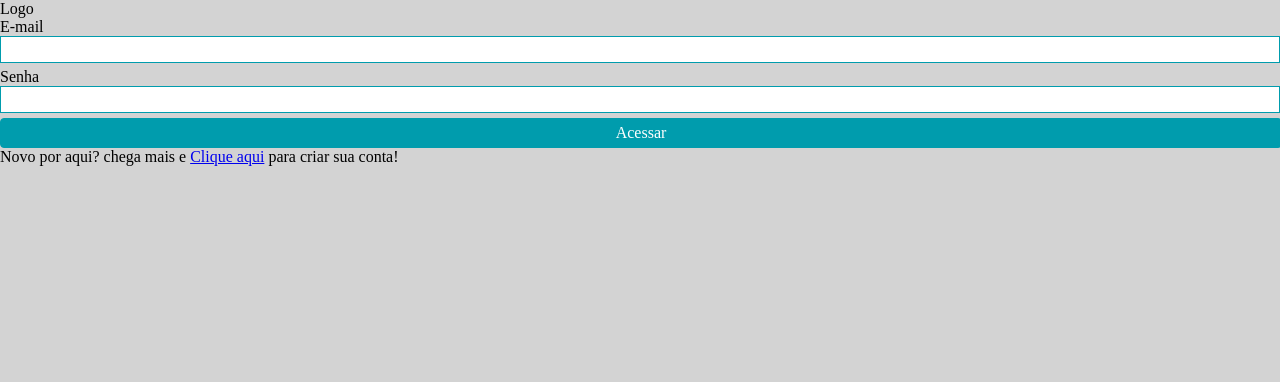
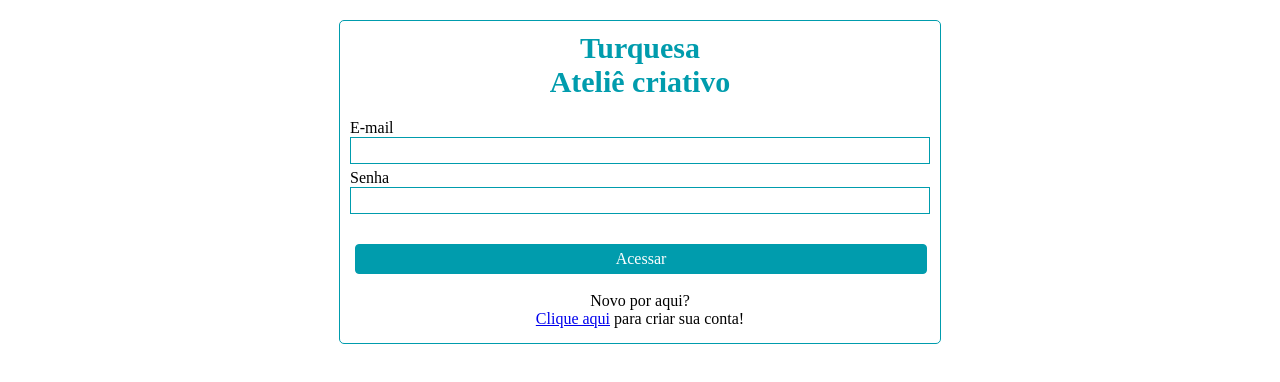
Before and after one commit to wallaceSW11/wallsaller, a Vue app in the folder frontend/: page /login in a window 1280 px wide. Shown: the top 382 px of the page. Built offline with nearby package versions, Linux system fonts and the light colour scheme.

Commit message:
fixing order page

```diff
--- a/frontend/public/index.html
+++ b/frontend/public/index.html
@@ -11,7 +11,12 @@
                 margin: 0;
                 padding: 0;
                 box-sizing: border-box;
-                background-color: #d3d3d3;
+                background-color: #fff;
+
+            }
+
+            strong {
+                font-weight: bold;
             }
         </style>
     </head>
--- /dev/null
+++ b/frontend/src/components/buttons/savecancel/ButtonSaveCancel.vue
@@ -0,0 +1,42 @@
+<template>
+    <div class="main-buttons">
+        <div class="item-save">
+            <button-custom text="Salvar" @click="$emit('save-clicked')" />
+        </div>
+        <div class="item">
+            <button-custom
+                text="Cancelar"
+                secondary
+                @click="$emit('save-clicked')"
+            />
+        </div>
+    </div>
+</template>
+
+<script>
+import ButtonCustom from "../buttons/button/ButtonCustom.vue";
+
+export default {
+    name: "ButtonSaveCancel",
+    emits: ["save-clicked", "cancel-clicked"],
+    components: {
+        ButtonCustom,
+    },
+};
+</script>
+
+<style lang="scss" scoped>
+.item-save {
+    display: flex;
+    margin-bottom: 5px;
+}
+
+.item {
+    display: flex;
+}
+
+.main-buttons {
+    display: flex;
+    flex-direction: column;
+}
+</style>
--- a/frontend/src/components/cards/orderscard/OrdersCard.vue
+++ b/frontend/src/components/cards/orderscard/OrdersCard.vue
@@ -1,7 +1,7 @@
 <template>
     <div class="card">
         <div class="card-status">
-            <span>Status:</span
+            <span>Status: </span
             ><strong>Aguardando aprovação da Turquesa</strong>
         </div>
         <div class="card-content">
@@ -26,7 +26,23 @@ export default {
 };
 </script>
 
-<style scoped>
+<style lang="scss" scoped>
+.card {
+    display: flex;
+    flex-direction: column;
+    min-width: 300px;
+    margin: auto;
+    border: 1px solid $primaryColor;
+    border-radius: 5px;
+}
+
+@media (max-width: 900px) {
+    .card {
+        max-width: 95%;
+        margin: 10px auto;
+    }
+}
+
 .card-content {
     display: flex;
     flex-direction: column;
@@ -34,5 +50,28 @@ export default {
 
 .card-footer {
     cursor: pointer;
+    display: flex;
+    flex-direction: row;
+    justify-content: space-between;
+    padding: 5px;
+    background-color: $primaryColor;
+    color: $primaryColorFont;
+}
+
+.card-status,
+.card-content span {
+    line-height: 20px;
+}
+
+.card-status {
+    padding: 5px;
+}
+
+.card-content {
+    padding: 0 5px 5px 5px;
+}
+
+.card strong {
+    font-weight: bold;
 }
 </style>
--- a/frontend/src/router/routes.js
+++ b/frontend/src/router/routes.js
@@ -2,6 +2,7 @@ import HomeView from "@/views/home/HomeView";
 import LoginView from "@/views/login/LoginView";
 import OrdersView from "@/views/orders/orders/OrdersView";
 import OrderDetailView from "@/views/orders/orderdetail/OrderDetail";
+import RegistrationView from "@/views/registration/RegistrationView";
 
 const routes = [
     {
@@ -9,6 +10,13 @@ const routes = [
         name: "HomeView",
         component: HomeView,
         meta: { requiredAuth: true },
+        redirect: "/login",
+    },
+    {
+        path: "/registration",
+        name: "RegistrationView",
+        component: RegistrationView,
+        meta: { requiredAuth: false },
     },
     {
         path: "/login",
--- a/frontend/src/views/login/LoginView.vue
+++ b/frontend/src/views/login/LoginView.vue
@@ -1,22 +1,22 @@
 <template>
     <div class="main">
-        <div class="main">
         <div class="card">
-                <div class="card-head">Logo</div>
+            <div class="card-head">
+                Turquesa <br />
+                Ateliê criativo
+            </div>
             <div class="card-form">
                 <input-label label="E-mail" />
                 <input-label label="Senha" />
             </div>
             <div class="card-footer">
                 <button-custom text="Acessar" @clicked="access" />
+                <br />
                 <span
-                        >Novo por aqui? chega mais e
-                        <router-link to="/registration"
-                            >Clique aqui</router-link
-                        >
+                    ><strong>Novo por aqui?</strong> <br />
+                    <router-link to="/registration">Clique aqui</router-link>
                     para criar sua conta!</span
                 >
-                </div>
             </div>
         </div>
     </div>
@@ -41,4 +41,52 @@ export default {
 };
 </script>
 
-<style></style>
+<style lang="scss" scoped>
+.main {
+    display: flex;
+    flex-direction: column;
+}
+
+.card {
+    display: flex;
+    flex-direction: column;
+    min-width: 600px;
+    margin: 20px auto;
+    border: 1px solid $primaryColor;
+    border-radius: 5px;
+    background-color: #fff;
+}
+
+.card-head {
+    display: flex;
+    justify-content: center;
+    align-items: center;
+    color: $primaryColor;
+    font-size: 30px;
+    font-weight: bold;
+    padding: 10px 15px;
+    text-align: center;
+}
+
+.card-form {
+    padding: 10px;
+}
+
+.card-footer {
+    display: flex;
+    flex-direction: column;
+    justify-content: space-between;
+    margin: 15px;
+}
+
+.card-footer span {
+    text-align: center;
+}
+
+@media (max-width: 900px) {
+    .card {
+        min-width: 90%;
+        margin: 10px auto;
+    }
+}
+</style>
--- a/frontend/src/views/orders/orderdetail/OrderDetail.vue
+++ b/frontend/src/views/orders/orderdetail/OrderDetail.vue
@@ -57,20 +57,24 @@
                             <tr>
                                 <td>Forma de pagamento</td>
                                 <td>Valor</td>
+                                <td></td>
                             </tr>
                         </thead>
                         <tbody>
                             <tr>
                                 <td>PIX</td>
                                 <td>75,00</td>
+                                <td>E X</td>
                             </tr>
                         </tbody>
                     </table>
                 </div>
             </div>
             <div class="card-footer">
-                <button-custom text="Salvar" />
-                <button-custom text="Cancelar" secondary />
+                <button-save-cancel
+                    @save-clicked="saveOrder"
+                    @cancel-clicked="cancelOrder"
+                />
             </div>
         </div>
 
@@ -90,11 +94,9 @@
                     </select>
                 </div>
                 <div class="modal-product-footer">
-                    <button-custom text="Salvar" />
-                    <button-custom
-                        text="Cancelar"
-                        secondary
-                        @clicked="productDetail = !productDetail"
+                    <button-save-cancel
+                        @save-clicked="addProduct"
+                        @cancel-clicked="addProduct"
                     />
                 </div>
             </div>
@@ -106,7 +108,7 @@
 import InputLabel from "@/components/inputs/input/InputLabel.vue";
 import NavBar from "@/components/navbar/NavBar.vue";
 import TitlePage from "@/components/titles/title/TitlePage.vue";
-import ButtonCustom from "@/components/buttons/buttons/button/ButtonCustom.vue";
+import ButtonSaveCancel from "@/components/buttons/savecancel/ButtonSaveCancel.vue";
 
 export default {
     name: "OrderDetail",
@@ -114,7 +116,7 @@ export default {
         InputLabel,
         NavBar,
         TitlePage,
-        ButtonCustom,
+        ButtonSaveCancel,
     },
     data() {
         return {
@@ -124,6 +126,12 @@ export default {
     methods: {
         addProduct() {
             this.productDetail = !this.productDetail;
+        },
+        saveOrder() {
+            this.$router.push({ name: "OrdersView" });
+        },
+        cancelOrder() {
+            this.$router.push({ name: "OrdersView" });
         },
     },
 };
@@ -157,9 +165,10 @@ table > tfoot {
 }
 
 .card-footer {
-    position: fixed;
-    bottom: 0;
-    width: calc(100% - 10px);
+    position: absolute;
+    bottom: 5px;
+    left: 5px;
+    right: 5px;
 }
 
 .card-products-content,
@@ -170,8 +179,6 @@ table > tfoot {
 tr {
     line-height: 25px;
 }
-
-//
 
 .modal-main {
     display: flex;
@@ -187,8 +194,6 @@ tr {
     left: 0;
     right: 0;
     bottom: 0;
-    // height: 300px;
-    // width: 600px;
     background: rgba(0, 0, 0, 0.8);
 }
 </style>
--- /dev/null
+++ b/frontend/src/views/registration/RegistrationView.vue
@@ -0,0 +1,31 @@
+<template>
+    <div class="main">
+        <div class="card">
+            <div class="form">
+                <input-label label="Nome" />
+                <input-label label="Email" />
+                <input-label label="Senha" />
+                <input-label label="Confirmação de senha" />
+            </div>
+            <div class="action">
+                <button-custom text="Criar conta" />
+                <button-custom text="Cancelar" secondary />
+            </div>
+        </div>
+    </div>
+</template>
+
+<script>
+import InputLabel from "@/components/inputs/input/InputLabel.vue";
+import ButtonCustom from "@/components/buttons/buttons/button/ButtonCustom.vue";
+
+export default {
+    name: "RegistrationView",
+    components: {
+        InputLabel,
+        ButtonCustom,
+    },
+};
+</script>
+
+<style></style>
```
Also changed, not shown: frontend/src/components/buttons/menubutton/style.scss (+6 -8 lines). Lines whose indentation alone changed are shown as unchanged.
